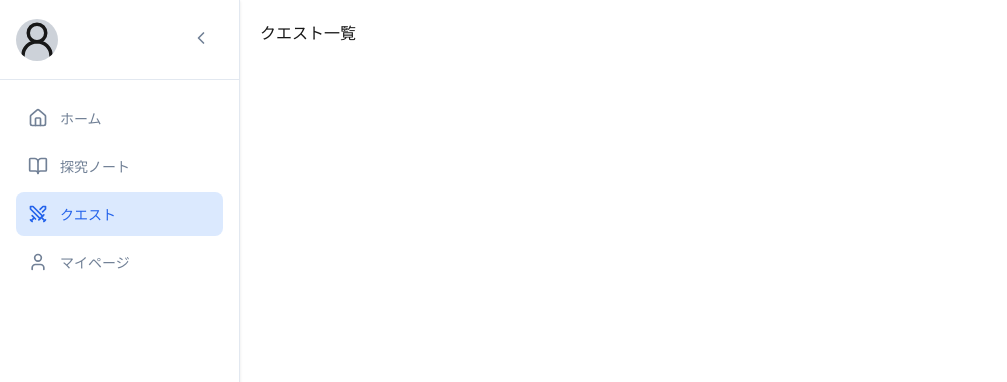
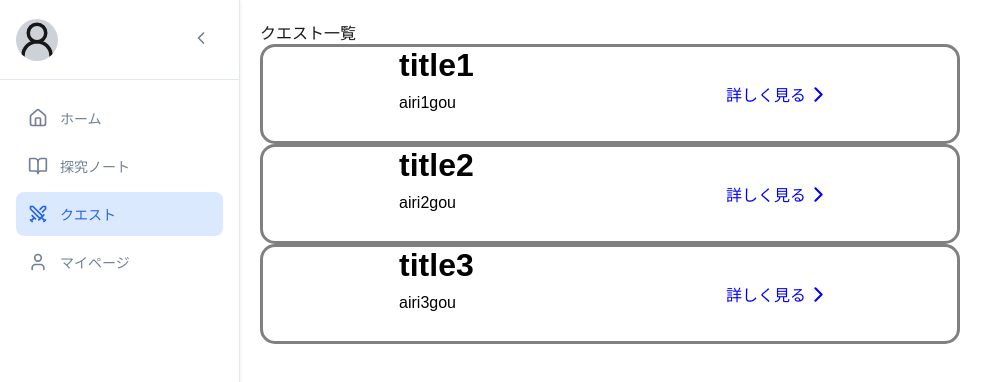
Before and after one commit to u5u5u5u/erfaring, a Next.js app: page /quest in a window 1280 px wide. Shown: the top 382 px of the page, without its empty margins (0-1007 px from the left). Built offline with nearby package versions, Linux system fonts and the light colour scheme.

Commit message:
feature:quest#15

```diff
--- a/src/app/(student)/quest/page.tsx
+++ b/src/app/(student)/quest/page.tsx
@@ -1,3 +1,26 @@
+import type quest from "@/types/quest";
+import Quest from "@/component/Quest";
+import { userAgent } from "next/server";
+
 export default function QuestionPage() {
-  return <div>クエスト一覧</div>;
+  const DummyQuests: quest[] = [
+    { id: "airi1", name: "airi1gou", title: "title1" },
+    { id: "airi2", name: "airi2gou", title: "title2" },
+    { id: "airi3", name: "airi3gou", title: "title3" },
+  ];
+
+  return (
+    <>
+      <div>クエスト一覧</div>
+      {DummyQuests.map((quest) => (
+        <Quest
+          color="white"
+          theme={quest.title}
+          people={quest.name}
+          link="/"
+          key={quest.id}
+        ></Quest>
+      ))}
+    </>
+  );
 }
--- /dev/null
+++ b/src/types/quest.ts
@@ -0,0 +1,7 @@
+interface quest {
+  id: string;
+  name: string;
+  title: string;
+}
+
+export default quest;
```
Also changed, not shown: src/app/airi2/page.module.css (+1 -12 lines).
